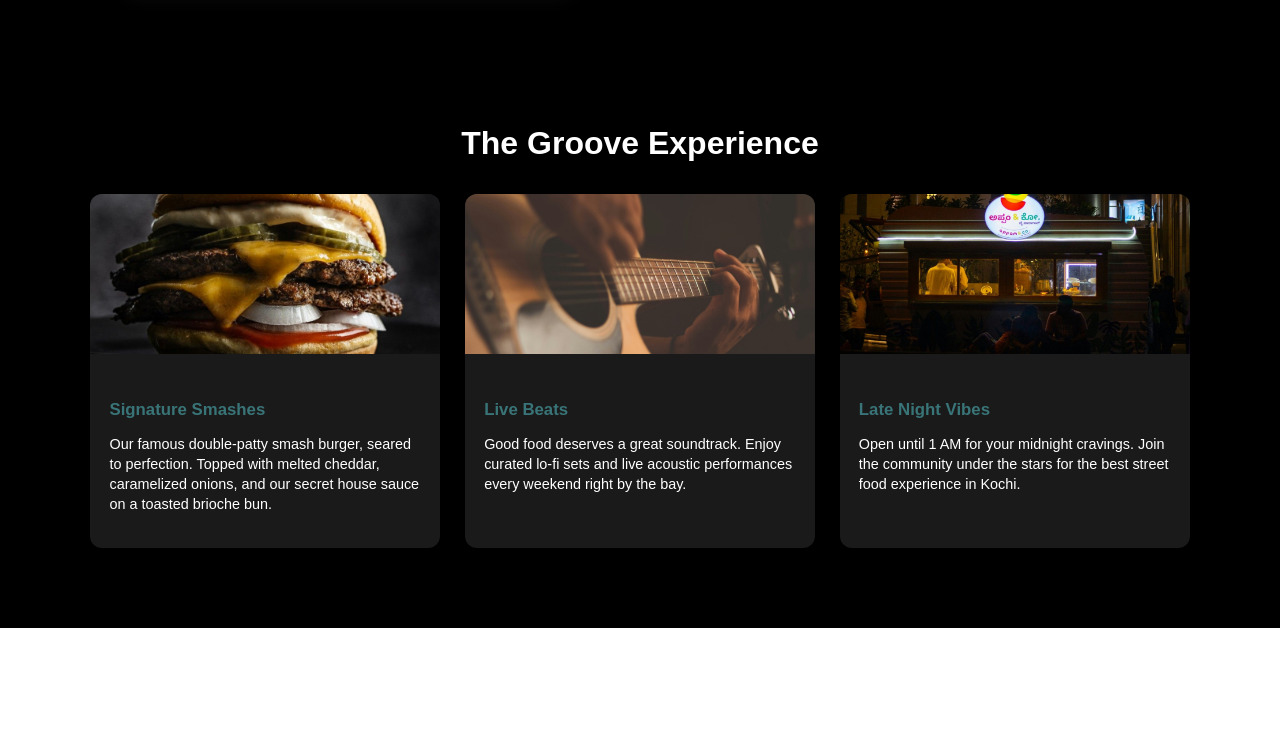
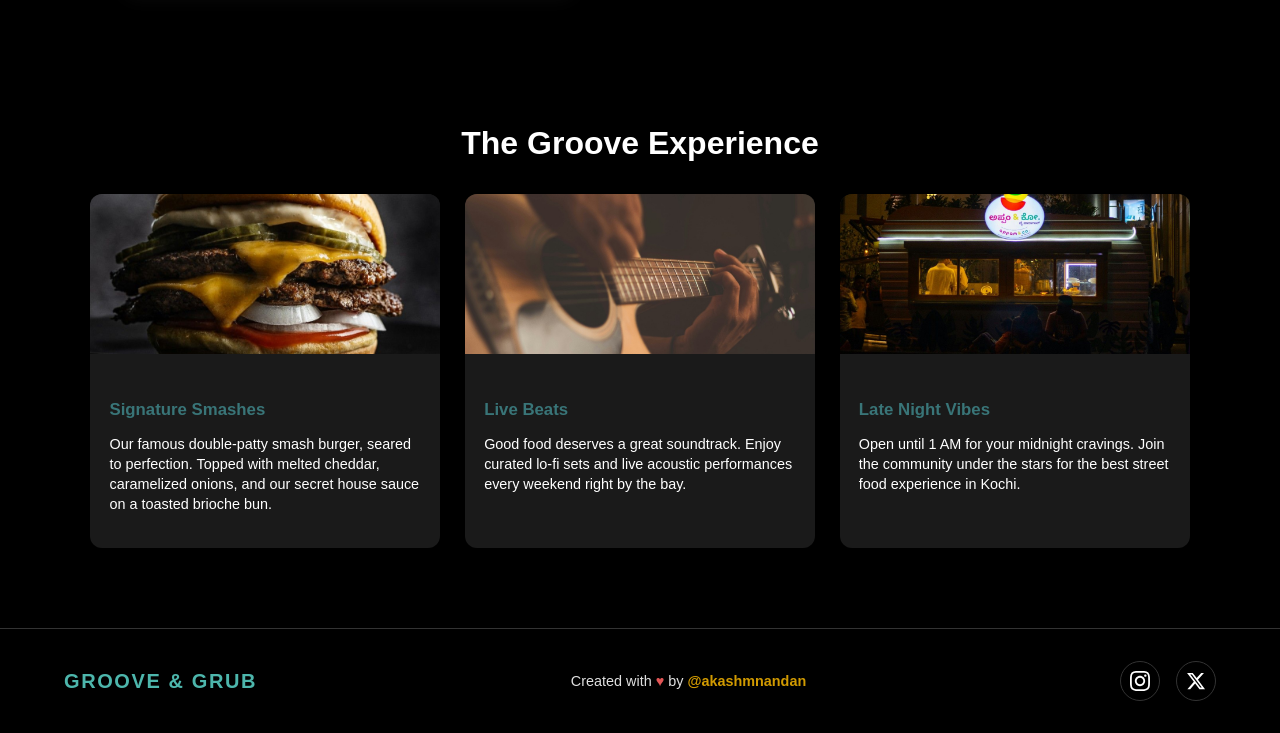
Before and after one commit to akashmngkmit/gng-website, a plain HTML site: page src/index.html in a window 1280 px wide. Shown: the part 1679-2412 px from the top of the page. Before the commit the page ends 2307 px from the top, so only its background shows below. Drawn offline with Linux system fonts and the light colour scheme.

Commit message:
feat: add footer with social links

```diff
--- a/src/css/color.css
+++ b/src/css/color.css
@@ -10,4 +10,6 @@
     --text-accent-teal: #4db6ac;
 
     --shadow-light: rgba(255, 255, 255, 0.05);
+
+    --border-dark: #333333;
 }
--- /dev/null
+++ b/src/css/footer.css
@@ -0,0 +1,95 @@
+@import './color.css';
+
+.footer {
+    background-color: var(--bg-dark);
+    color: var(--text-white);
+    padding: 2rem 5%;
+    border-top: 1px solid var(--border-dark);
+    display: flex;
+    flex-direction: row;
+    align-items: center;
+    justify-content: space-between;
+    width: 100%;
+    box-sizing: border-box;
+}
+
+.footer-title {
+    font-size: 1.25rem;
+    font-weight: bold;
+    color: var(--text-accent-teal);
+    text-transform: uppercase;
+    letter-spacing: 0.1rem;
+    margin: 0;
+}
+
+.footer-credits {
+    font-size: 0.9rem;
+    color: var(--text-light-grey);
+    text-align: center;
+}
+
+.footer-credits a {
+    color: var(--primary-hover);
+    text-decoration: none;
+    font-weight: bold;
+    transition: color 0.3s ease;
+}
+
+.footer-credits a:hover {
+    color: var(--text-white);
+    text-decoration: underline;
+}
+
+.social-links {
+    display: flex;
+    gap: 1rem;
+    margin: 0;
+}
+
+.social-links a {
+    text-decoration: none;
+    color: var(--text-white);
+    padding: 0.5rem;
+    border: 1px solid var(--border-dark);
+    border-radius: 50%;
+    transition: all 0.3s ease;
+    display: flex;
+    align-items: center;
+    justify-content: center;
+    width: 2.5rem;
+    height: 2.5rem;
+}
+
+.social-links a:hover {
+    background-color: var(--primary-text);
+    border-color: var(--primary-text);
+    transform: translateY(-0.2rem);
+}
+
+.social-icon {
+    width: 1.25rem;
+    height: 1.25rem;
+    fill: currentColor;
+}
+
+@media (max-width: 768px) {
+    .footer {
+        flex-direction: column;
+        gap: 1.5rem;
+        padding: 2rem 1rem;
+        text-align: center;
+    }
+
+    .footer-title {
+        order: 1;
+        font-size: 1.5rem;
+    }
+
+    .social-links {
+        order: 2;
+    }
+
+    .footer-credits {
+        order: 3;
+    }
+}
--- a/src/index.html
+++ b/src/index.html
@@ -6,6 +6,7 @@
     <title>Groove & Grub</title>
     <link rel="stylesheet" href="./css/style.css">
     <link rel="stylesheet" href="./css/about-section.css">
+    <link rel="stylesheet" href="./css/footer.css">
 </head>
 <body>
     <div class="hero-section">
@@ -110,6 +111,24 @@
                     </div>
                 </div>
             </section>
+            <!-- Footer Section -->
+            <footer class="footer">
+                <h2 class="footer-title">Groove & Grub</h2>
+
+                <div class="footer-credits">
+                    Created with <span style="color: #e25555;">&hearts;</span> by
+                    <a href="https://instagram.com/akashmnandan" target="_blank">@akashmnandan</a>
+                </div>
+
+                <div class="social-links">
+                    <a href="https://instagram.com" target="_blank" aria-label="Instagram">
+                        <img src="./assets/icons/instagram.svg" alt="Instagram" class="social-icon">
+                    </a>
+                    <a href="https://twitter.com" target="_blank" aria-label="X (Twitter)">
+                        <img src="./assets/icons/x.svg" alt="X" class="social-icon">
+                    </a>
+                </div>
+            </footer>
     <!-- script for hamburger-menu -->
     <script src="./js/main.js" defer></script>
 </body>
```
Also changed, not shown: src/assets/icons/instagram.svg (added), src/assets/icons/x.svg (added).
